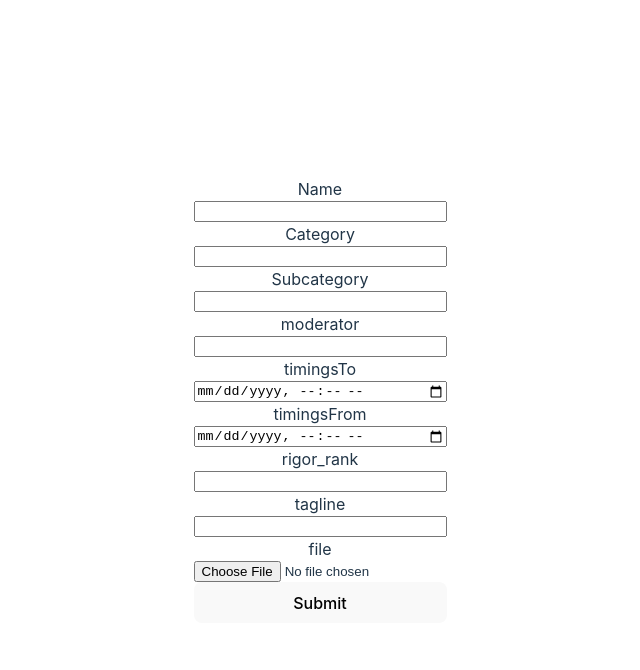
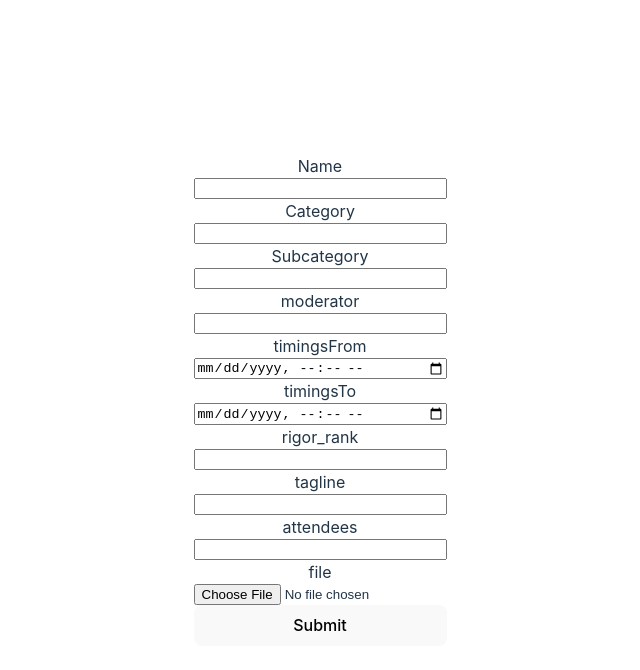
Before and after one commit to mkpgtr/EventForm_NudgeAPI, a React (Vite) app: page /editEvent/1 in a window 1280 px wide. Shown: the top 670 px of the page, without its empty margins (320-960 px from the left). Built offline with nearby package versions, Linux system fonts and the light colour scheme; no server answers.

Commit message:
added create edit and delete functionality

```diff
--- a/package.json
+++ b/package.json
@@ -11,6 +11,7 @@
   },
   "dependencies": {
     "axios": "^1.4.0",
+    "moment": "^2.29.4",
     "react": "^18.2.0",
     "react-dom": "^18.2.0",
     "react-router-dom": "^6.12.1"
--- a/src/pages/CreateEvent.jsx
+++ b/src/pages/CreateEvent.jsx
@@ -1,6 +1,8 @@
 import React, { useState } from 'react'
 import axios from 'axios'
+
 import { convertStringToArray } from '../utils/stringToArray'
+import { Navigate, useNavigate } from 'react-router-dom'
 const defaultFormObject = {
     name:"",
     subcategory:"",
@@ -18,6 +20,7 @@ const CreateEvent = () => {
 
     const [eventDetails,setEventDetails] = useState(defaultFormObject)
     const [file,setFile] = useState('')
+    const navigate = useNavigate()
 
     const handleChange =(e)=>{
         setEventDetails({...eventDetails,[e.target.name]:e.target.value})
@@ -30,6 +33,10 @@ const CreateEvent = () => {
     const handleSubmit = async(e)=>{
         console.log(e.preventDefault())
 
+        if(!file){
+            alert('please choose a picture')
+            return
+        }
 let key;
        for(key in eventDetails){
         if(!eventDetails[key]){
@@ -48,7 +55,7 @@ let key;
        try {
         formData.append("image",file)
 
-       const response = await axios.post(`http://localhost:5000/api/v3/app/nudge/image/upload-image`,formData)
+       const response = await axios.post(`http://localhost:5000/api/v3/app/images/upload-image`,formData)
 
        console.log(response.data.data)
 
@@ -56,6 +63,7 @@ let key;
 
        const response2 = await axios.post(`http://localhost:5000/api/v3/app/events`,eventDetails)
        console.log(response2)
+      navigate('/')
        } catch (error) {
         console.log(error)
        }
--- a/src/pages/EditEvent.jsx
+++ b/src/pages/EditEvent.jsx
@@ -1,26 +1,99 @@
 import axios from 'axios'
+import moment from 'moment'
 import React, { useEffect, useState } from 'react'
 import {useParams} from 'react-router-dom'
+import { convertStringToArray } from '../utils/stringToArray'
+const defaultFormObject = {
+  name:"",
+  subcategory:"",
+  category:"",
+  moderator:"",
+  timingsTo:"",
+  timingsFrom:"",
+  rigor_rank:"",
+  tagline:"",
+  attendees:[]
+
+
+}
 const EditEvent = () => {
 
 const [event,setEvent] = useState({})
   const params = useParams()
+  const [file,setFile]= useState()
+  const [name,setName] = useState()
+  const [rigor_rank,setRigorRank] = useState()
+  const [moderator,setModerator] = useState()
+  const [subCategory,setSubCategory] = useState()
+  const [category,setCategory] = useState()
+  const [timingsFrom,setTimingsFrom] = useState()
+  const [timingsTo,setTimingsTo] = useState()
+  const [tagline,setTagline] = useState()
+  const [attendeesNew,setAttendeesNew] = useState()
+  const [photo,setPhoto] = useState()
 
+  const [eventDetails,setEventDetails] = useState(event)
   const id = params.id
 
   const getSingleEvent = async(id)=>{
     const response = await axios.get(`http://localhost:5000/api/v3/app/events?id=${id}`)
-    console.log(response)
-    setEvent(response.data[0])
+    let {name,category,subcategory,timingsFrom,timingsTo,rigor_rank,attendees,imageURL,tagline,moderator} = response.data[0]
+
+    console.log(response.data)
+    console.log(moment(timingsFrom).format('MMMM Do YYYY, h:mm:ss'))
+    // same backend map logic but this time on frontend!
+    setEvent({...response?.data[0],attendees:attendees.map((attendee)=>{
+      return attendee.attendee_id
+    }).toString()})
+
+    setName(name)
+    setCategory(category)
+    setSubCategory(subcategory)
+    setTimingsFrom(timingsFrom)
+    setTimingsTo(timingsTo)
+    setRigorRank(rigor_rank)
+    setModerator(moderator)
+    setTagline(tagline)
+    setAttendeesNew(attendees.map((singleAttendee)=>{
+      return singleAttendee.attendee_id
+    }).toString())
+    setPhoto(imageURL)
   }
 
-  console.log(event)
-  const handleChange = ()=>{
 
-  }
-  const handleSubmit = ()=>{
+const handleFileChange = (e)=>{
+    console.log(e.target.files[0])
+    setFile(e.target.files[0])
+}
+const handleSubmit = async(e)=>{
+    console.log(e.preventDefault())
 
-  }
+
+   setAttendeesNew(convertStringToArray(attendeesNew.toString()))
+
+   const formData = new FormData()
+
+
+   try {
+
+      formData.append("image",file)
+
+
+    const response = await axios.put(`http://localhost:5000/api/v3/app/images/${id}/upload-image/`,formData)
+
+  const imageUrl = response.data.data
+
+   console.log(response,response.data.data, attendeesNew,'image response')
+
+   const response2 = await axios.put(`http://localhost:5000/api/v3/app/events/${id}`,{imageURL:imageUrl,name,rigor_rank,timingsFrom
+  ,timingsTo,moderator,category,subcategory:subCategory,tagline,attendees:convertStringToArray(attendeesNew.toString())
+  })
+   console.log(response2)
+   setFile('')
+   } catch (error) {
+    console.log(error)
+   }
+}
 
   useEffect(()=>{
     getSingleEvent(id)
@@ -28,18 +101,22 @@ const [event,setEvent] = useState({})
   return (
     <form onSubmit={handleSubmit} style={{display:'flex', flexDirection:'column'}}>
 
-        Name<input type="text" name='name' value={event?.name}/>
-       Category <input type="number" name='category'  onChange={handleChange} value={event?.category}/>
-       Subcategory <input type="number" name='subcategory'  onChange={handleChange} value={event?.subcategory}/>
-        moderator<input type="number" name='moderator'  onChange={handleChange} value={event?.moderator}/>
-        timingsTo<input type="datetime-local" name='timingsTo'  onChange={handleChange} value={event?.timingsTo}/>
-       timingsFrom <input type="datetime-local" name='timingsFrom'  onChange={handleChange} value={event?.timingsFrom}/>
-        rigor_rank<input type="number" name='rigor_rank'  onChange={handleChange } value={event?.rigor_rank}/>
-        tagline<input type="text" name='tagline'  onChange={handleChange} value={event?.tagline}/>
-       {/* attendees <input type="text" name='attendees'  onChange={handleChange} value={event?.attendees.toString()}/> */}
-        file<input type="file" name='image'  />
-        <button type='submit'>Submit</button>
-    </form>
+    Name<input type="text" name='name' onChange={(e)=>setName(e.target.value)} value={name}/>
+   Category <input type="text" name='category'  onChange={(e)=>setCategory(e.target.value)} value={event?.category}/>
+
+
+
+   Subcategory <input type="text" name='subcategory'  onChange={(e)=>setSubCategory(e.target.value)} value={subCategory}/>
+    moderator<input type="text" name='moderator'  onChange={(e)=>setModerator(e.target.value)} value={moderator}/>
+   timingsFrom <input type="datetime-local" name='timingsFrom'  onChange={(e)=>setTimingsFrom(e.target.value)} value={timingsFrom}/>
+    timingsTo<input type="datetime-local" name='timingsTo'  onChange={(e)=>setTimingsTo(e.target.value)} value={timingsTo}/>
+    rigor_rank<input type="number" name='rigor_rank'  onChange={(e)=>setRigorRank(e.target.value)} value={rigor_rank}/>
+    tagline<input type="text" name='tagline'  onChange={(e)=>setTagline(e.target.tagline)} value={tagline}/>
+   attendees <input type="text" name='attendees'  onChange={(e)=>setAttendeesNew(e.target.value)} value={attendeesNew} />
+
+    file<input type="file" name='image'  onChange={handleFileChange}/>
+    <button type='submit'>Submit</button>
+</form>
   )
 }
 
```
Also changed, not shown: 1 other file (tests, documents, lock files or other folders).
